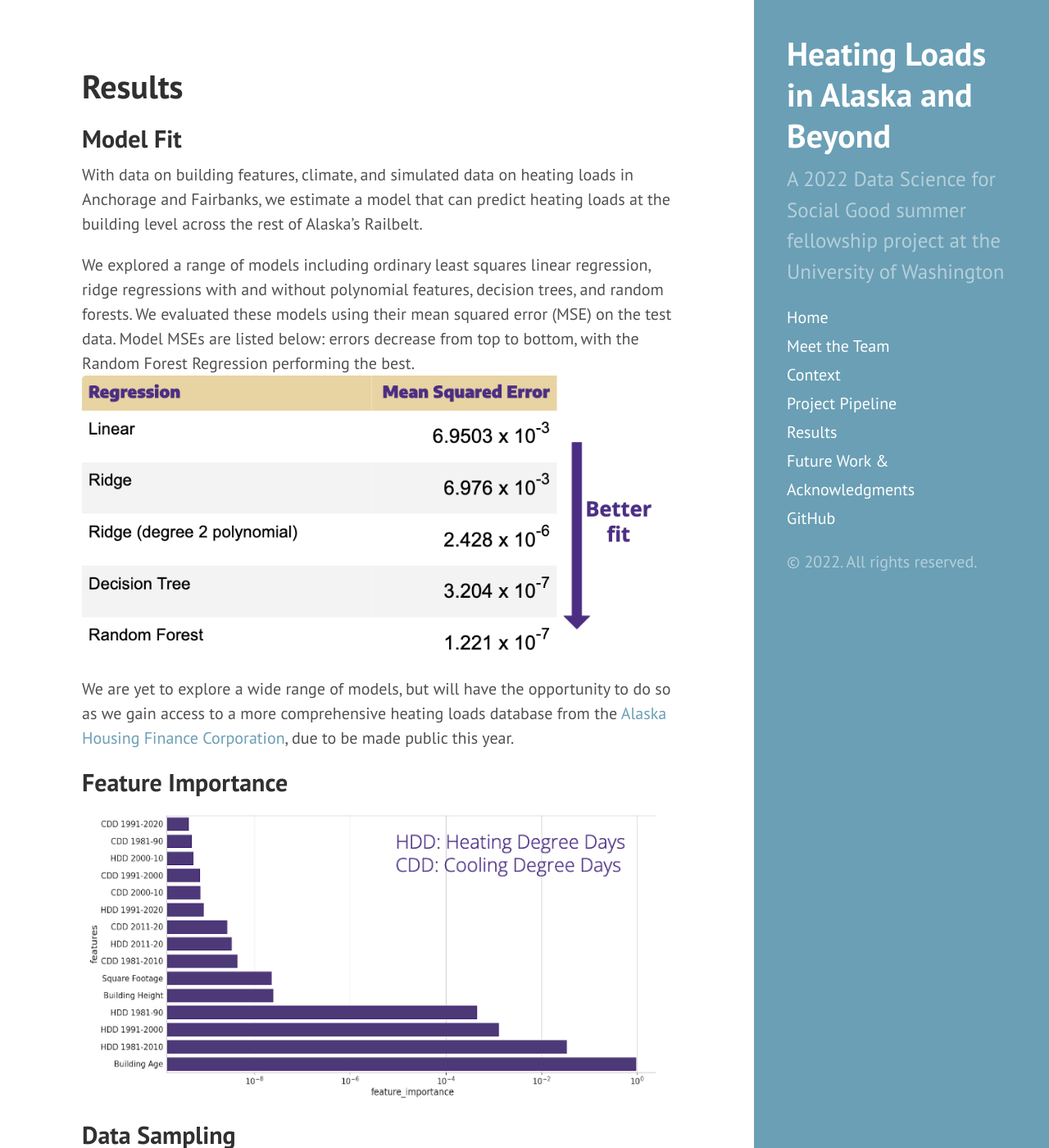
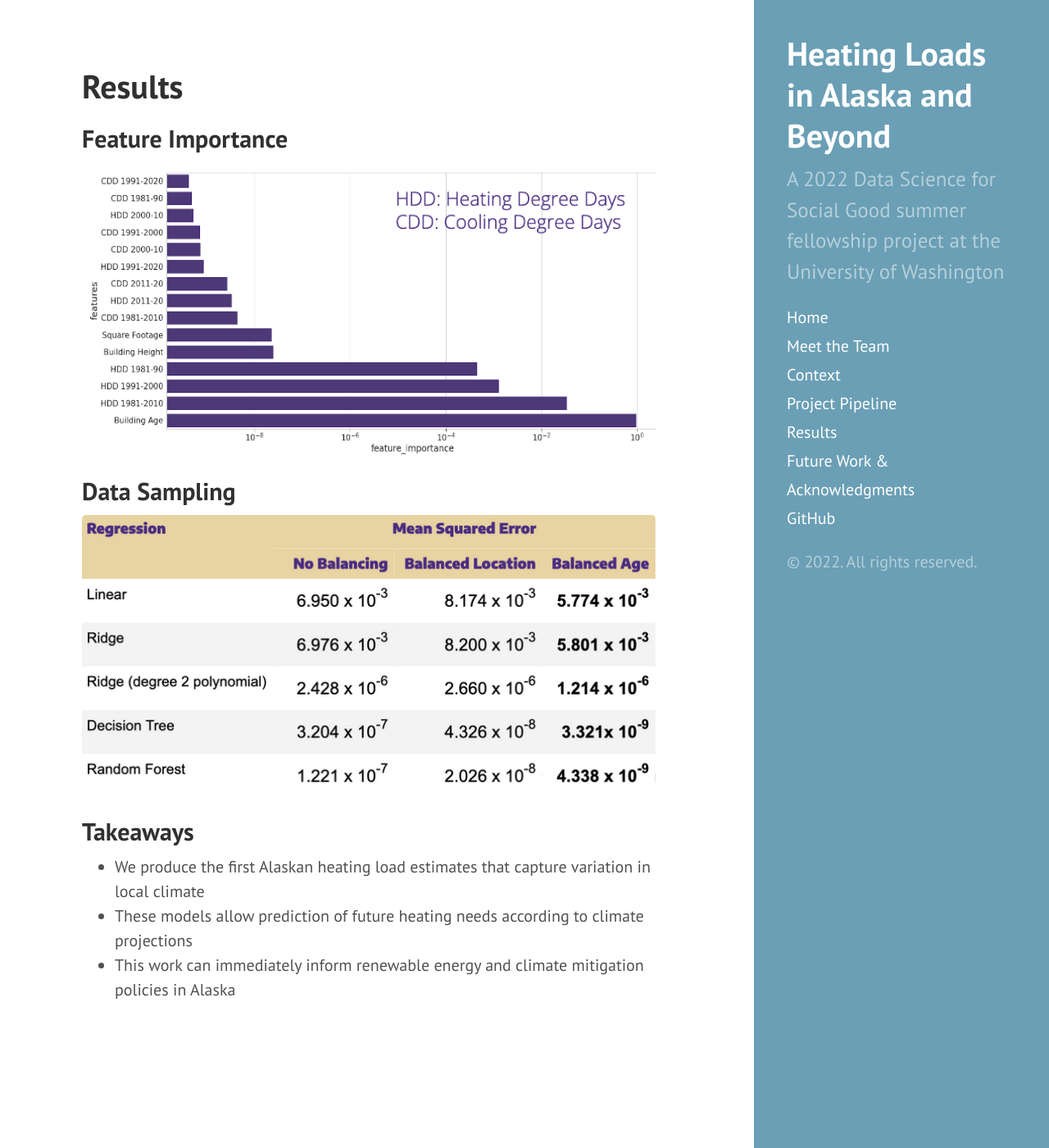
Before and after one commit to uwescience/DSSG2022_heating_loads, a Jekyll site: the page built from results.md, in a window 1280 px wide and 1400 px high. Shown: the whole window at 82% size. Built offline with Jekyll 4.4.1, drawn with Linux system fonts in a browser that asks for light colours.

Commit message:
Update results.md

```diff
--- a/results.md
+++ b/results.md
@@ -2,13 +2,6 @@
 layout: page
 title: Results
 ---
-## Model Fit
-With data on building features, climate, and simulated data on heating loads in Anchorage and Fairbanks, we estimate a model that can predict heating loads at the building level across the rest of Alaska's Railbelt.
-
-We explored a range of models including ordinary least squares linear regression, ridge regressions with and without polynomial features, decision trees, and random forests. We evaluated these models using their mean squared error (MSE) on the test data. Model MSEs are listed below: errors decrease from top to bottom, with the Random Forest Regression performing the best.
-<img src="{{ site.url }}{{ site.baseurl }}/assets/img/mse.png" width="700">
-We are yet to explore a wide range of models, but will have the opportunity to do so as we gain access to a more comprehensive heating loads database from the [Alaska Housing Finance Corporation](https://www.ahfc.us/), due to be made public this year.
-
 ## Feature Importance
 
 <img src="{{ site.url }}{{ site.baseurl }}/assets/img/feat.png" width="700">
```
